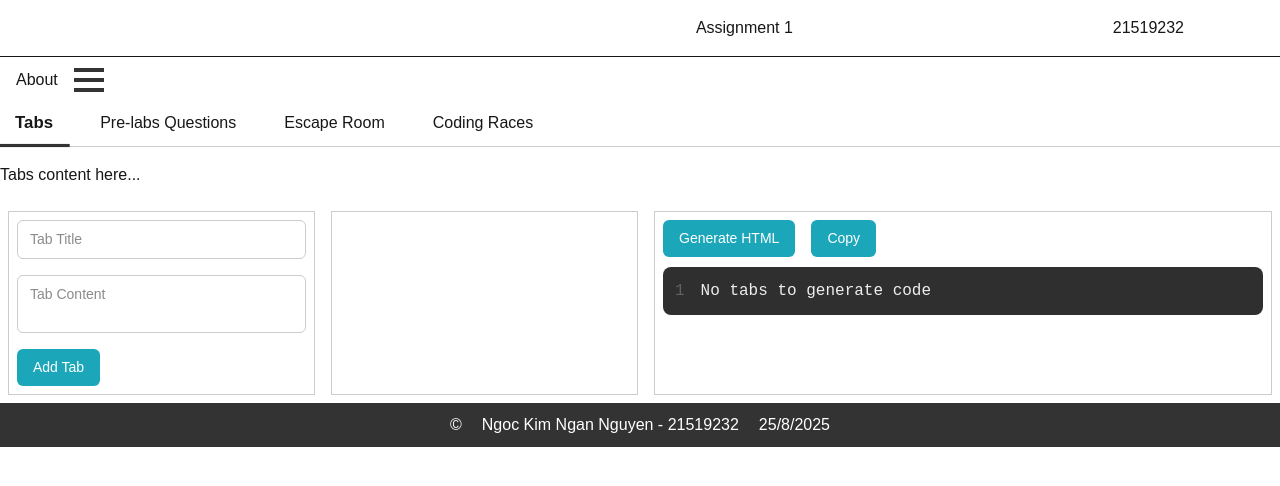
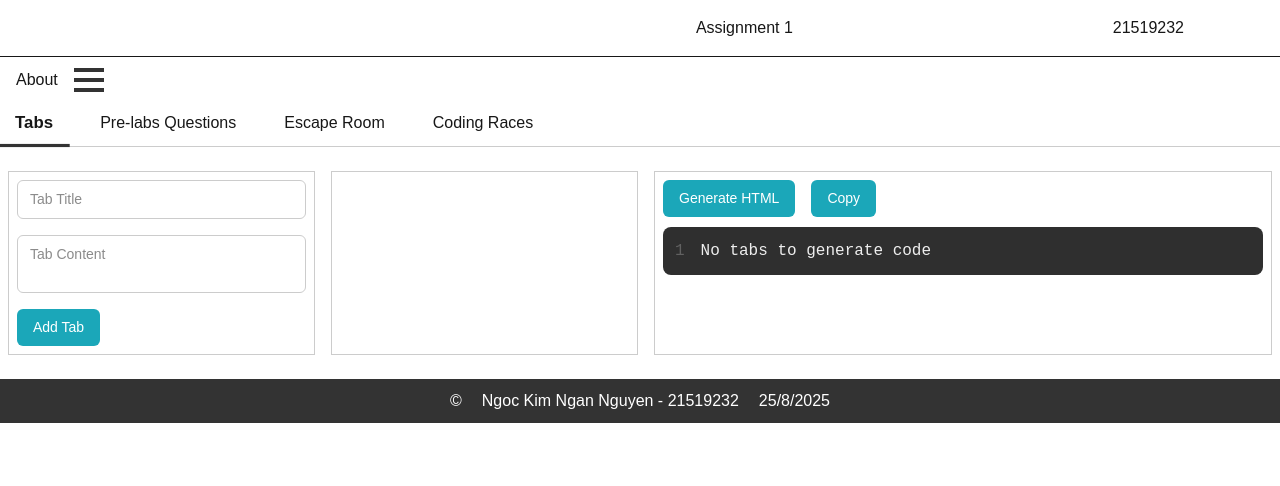
Before and after one commit to nganLikeable/LMS-Moodle-Featuring-Escape-room, a Next.js app: page / in a window 1280 px wide. Shown: the top 486 px of the page. Built offline with nearby package versions, Linux system fonts and the light colour scheme.

Commit message:
persist tab states across nav bar, but not pages yet

```diff
--- a/app/Components/Output.module.css
+++ b/app/Components/Output.module.css
@@ -21,6 +21,3 @@
 .button:hover {
   background-color: #004c5f;
 }
-.syntaxWrapper {
-  overflow-wrap: "break-word";
-}
--- a/app/Components/Output.tsx
+++ b/app/Components/Output.tsx
@@ -70,6 +70,22 @@ export default function Output() {
     alert("HTML copied to clipboard!");
   };
 
+  // common props used to render text (html or txt)
+  const highlighterProps = {
+    // if there is any tab and output to generate code => highlight in html, otherwise, show in plain text w/o highlighting
+    language: tabs.length > 0 && output ? "html" : "text",
+    style: materialDark,
+    showLineNumbers: true,
+    wrapLines: true,
+    lineProps: { style: { wordBreak: "break-all", whiteSpace: "pre-wrap" } },
+    customStyle: {
+      marginTop: "10px",
+      borderRadius: "8px",
+      padding: "12px",
+      width: "600px",
+      overflowX: "auto",
+    },
+  };
   return (
     <div className={styles.container}>
       <div className={styles.outputButtons}>
@@ -80,7 +96,8 @@ export default function Output() {
           Copy
         </button>
       </div>
-      <div className={styles.syntaxWrapper}>
+      {/* repeating syntaxhighlighter props but no time */}
+      {tabs.length && output ? (
         <SyntaxHighlighter
           // only shows output as html when there are tabs and output, otherwise, display text
           language={tabs.length && output ? "html" : "text"}
@@ -97,9 +114,27 @@ export default function Output() {
             width: "600px",
           }}
         >
-          {output || "No tabs to generate code"}
+          {output}
         </SyntaxHighlighter>
-      </div>
+      ) : (
+        <SyntaxHighlighter
+          language="text"
+          style={materialDark}
+          lineProps={{
+            style: { wordBreak: "break-all", whiteSpace: "pre-wrap" },
+          }}
+          wrapLines={true}
+          showLineNumbers={true}
+          customStyle={{
+            marginTop: "10px",
+            borderRadius: "8px",
+            padding: "12px",
+            width: "600px",
+          }}
+        >
+          {"No tabs to generate code"}
+        </SyntaxHighlighter>
+      )}
     </div>
   );
 }
--- a/app/Components/TabContainer.tsx
+++ b/app/Components/TabContainer.tsx
@@ -7,8 +7,12 @@ import TabForm from "./TabForm";
 import { Tab } from "./types";
 
 import styles from "./TabContainer.module.css";
-export default function TabContainer() {
-  const [tabs, setTabs] = useState<Tab[]>([]);
+
+interface TabContainerProps {
+  tabs: Tab[];
+  setTabs: React.Dispatch<React.SetStateAction<Tab[]>>;
+}
+export default function TabContainer({ tabs, setTabs }: TabContainerProps) {
   const [activeTabId, setActiveTabId] = useState<number | null>(null);
   const addTab = (title: string, content: string) => {
     if (!title.trim()) return; // prevent adding tabs with empty title
--- a/app/Components/Tabs.tsx
+++ b/app/Components/Tabs.tsx
@@ -1,11 +1,12 @@
 "use client";
 
 import { useState } from "react";
+import TabContainer from "./TabContainer";
 import styles from "./Tabs.module.css";
-
+import { Tab } from "./types";
 export default function Tabs() {
   const [activeTab, setActiveTab] = useState("tabs"); // default
-
+  const [tabs, setTabs] = useState<Tab[]>([]);
   const handleTabClick = (tab: string) => {
     setActiveTab(tab);
   };
@@ -50,7 +51,11 @@ export default function Tabs() {
       </div>
       {/* Tab content */}
       <div className={styles.tabContent}>
-        {activeTab === "tabs" && <p>Tabs content here...</p>}
+        {activeTab === "tabs" && (
+          <p>
+            <TabContainer tabs={tabs} setTabs={setTabs} />
+          </p>
+        )}
         {activeTab === "prelabs" && <p>Pre-labs Questions content here...</p>}
         {activeTab === "escape" && <p>Escape Room content here...</p>}
         {activeTab === "races" && <p>Coding Races content here...</p>}
--- a/app/page.tsx
+++ b/app/page.tsx
@@ -2,7 +2,6 @@
 import Footer from "./Components/Footer";
 import Header from "./Components/Header";
 import NavBar from "./Components/NavBar";
-import TabContainer from "./Components/TabContainer";
 import Tabs from "./Components/Tabs";
 export default function Home() {
   return (
@@ -11,7 +10,6 @@ export default function Home() {
       <hr></hr>
       <NavBar />
       <Tabs />
-      <TabContainer />
       <Footer />
     </div>
   );
--- /dev/null
+++ b/hooks/useLocalStorageState.ts
@@ -0,0 +1,17 @@
+"use client";
+
+import { useEffect, useState } from "react";
+
+export function useLocalStorageState<T>(key: string, defaultValue: T) {
+  const [state, setState] = useState<T>(() => {
+    if (typeof window === "undefined") return defaultValue;
+    const json = localStorage.getItem(key);
+    return json ? (JSON.parse(json) as T) : defaultValue;
+  });
+
+  useEffect(() => {
+    localStorage.setItem(key, JSON.stringify(state));
+  }, [key, state]);
+
+  return [state, setState] as const;
+}
```
